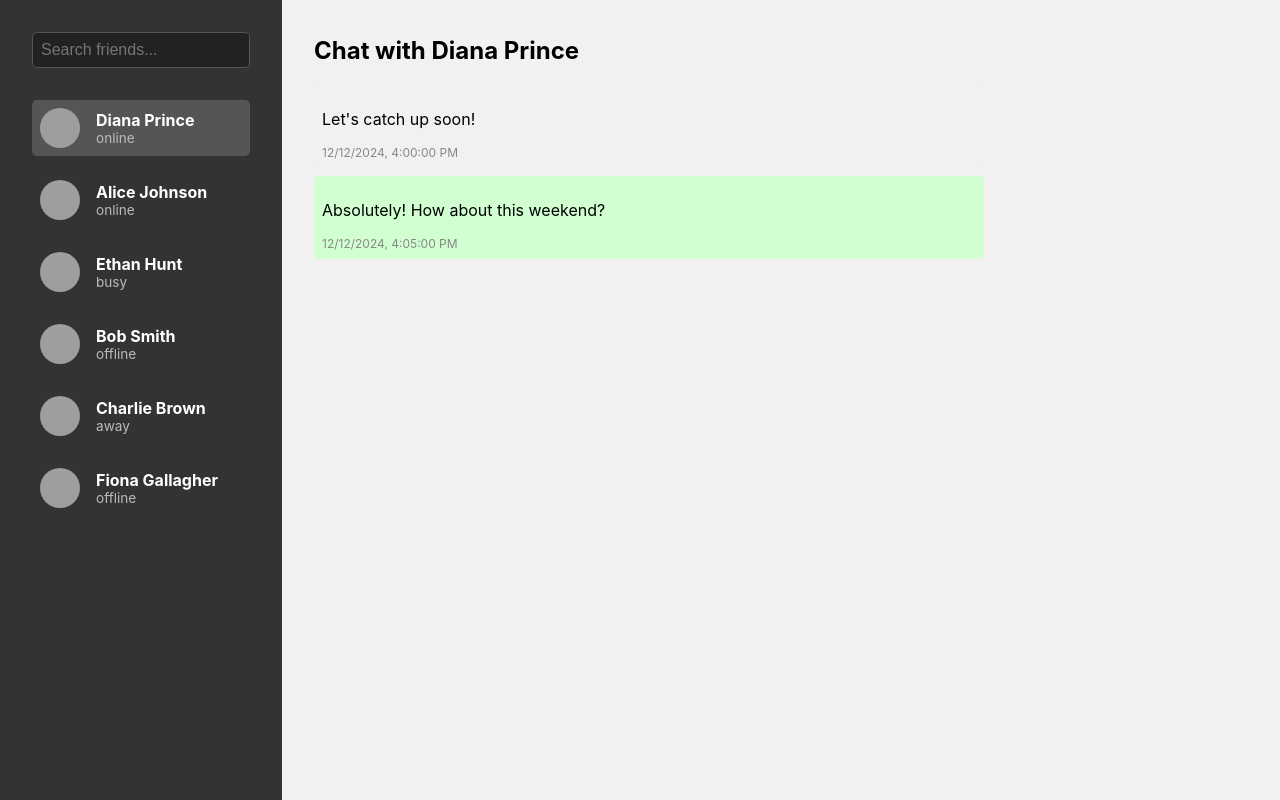
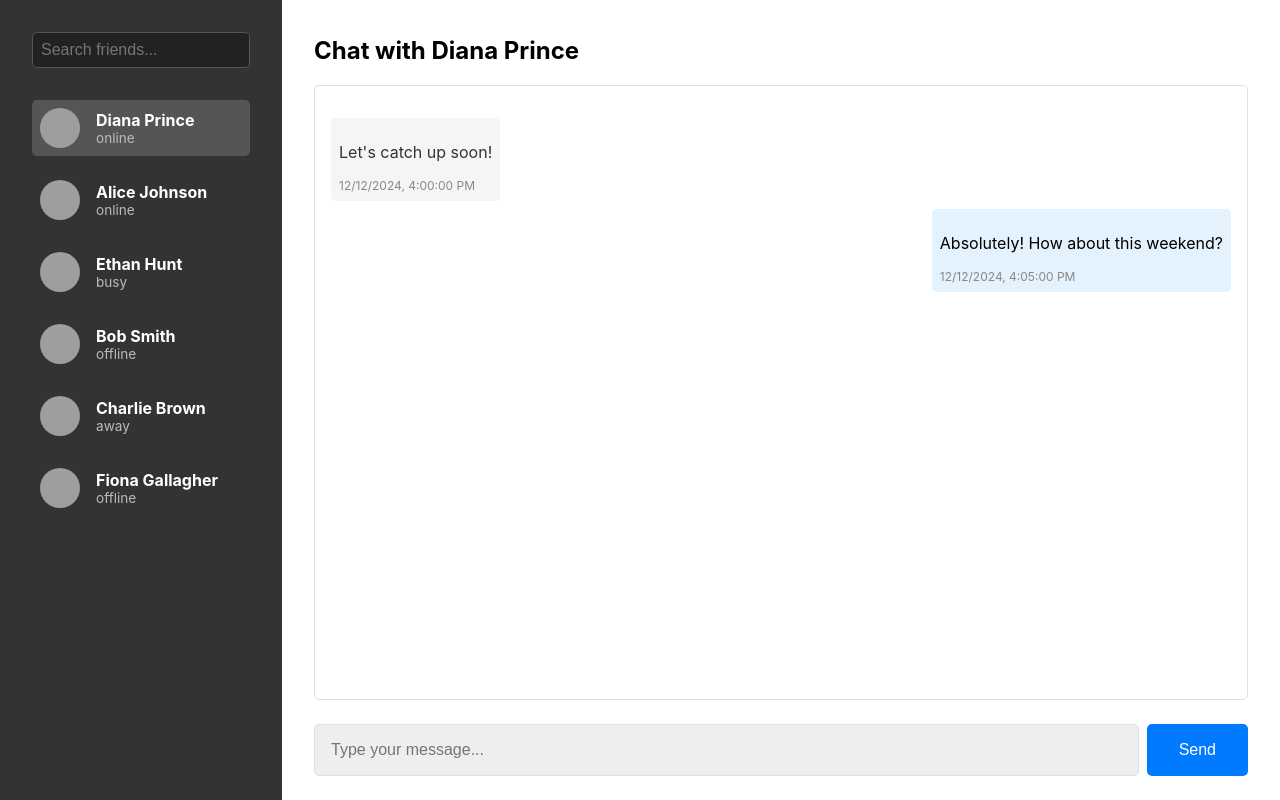
Before and after one commit to scandindian/messenger-app, a React (Vite) app: page / in a window 1280 px wide. Built offline with nearby package versions, Linux system fonts and the light colour scheme; grey boxes are pictures that could not be loaded.

Commit message:
Update styling and add functionality to send messages

```diff
--- a/src/components/App.tsx
+++ b/src/components/App.tsx
@@ -1,7 +1,11 @@
-import React, { useState } from "react";
+import React, { useEffect, useState } from "react";
 import styled from "styled-components";
 import ChatHistory from "./ChatHistory";
 import FriendsList from "./FriendsList";
+import friendsData from "../data/friendsData.json";
+import chatHistoryData from "../data/chatHistoryData.json";
+import { IFriend, IUserChat } from "../types";
+import { geFriendsListChronologically } from "../utility";
 
 const AppContainer = styled.div`
   display: flex;
@@ -18,13 +22,20 @@ const FriendsSection = styled.div`
 
 const ChatSection = styled.div`
   flex: 1;
-  background-color: #f1f1f1;
+  background-color: #fff;
   padding: 1rem;
   overflow-y: auto;
 `;
 
 const App: React.FC = () => {
   const [selectedUserId, setSelectedUserId] = useState<number | null>(null);
+  const [friendsInfo, setFriendsInfo] = useState<IFriend[]>([]);
+  const [chatHistoryInfo, setChatHistoryInfo] = useState<IUserChat[]>([]);
+
+  useEffect(() => {
+    setFriendsInfo(geFriendsListChronologically(friendsData));
+    setChatHistoryInfo(chatHistoryData);
+  }, []);
 
   return (
     <AppContainer>
@@ -32,10 +43,16 @@ const App: React.FC = () => {
         <FriendsList
           setSelectedUserId={setSelectedUserId}
           selectedUserId={selectedUserId}
+          friendsInfo={friendsInfo}
         />
       </FriendsSection>
       <ChatSection>
-        <ChatHistory selectedUserId={selectedUserId} />
+        <ChatHistory
+          selectedUserId={selectedUserId}
+          chatHistoryInfo={chatHistoryInfo}
+          friendsInfo={friendsInfo}
+          setChatHistoryInfo={setChatHistoryInfo}
+        />
       </ChatSection>
     </AppContainer>
   );
--- a/src/components/ChatHistory.tsx
+++ b/src/components/ChatHistory.tsx
@@ -1,46 +1,98 @@
-import React, { useState } from "react";
+import { useState, useEffect, FC } from "react";
 import styled from "styled-components";
-import chatHistoryData from "../data/chatHistoryData.json";
-import friendsData from "../data/friendsData.json";
+import { IFriend, IUserChat } from "../types";
+import MessageList from "./MessageList";
 
 const FullChatContainer = styled.div`
+  display: flex;
+  flex-direction: column;
+  height: 100%;
   padding: 0 1rem;
 `;
 
-const MessageList = styled.ul`
-  list-style: none;
-  padding: 0;
+const MessageInputContainer = styled.div`
+  display: flex;
+  padding: 0.5rem 0;
 `;
 
-const MessageItem = styled.li<{ $isMe: boolean }>`
-  margin-bottom: 0.5rem;
-  padding: 0.5rem;
-  background-color: ${(props) => (props.$isMe ? "#d1ffd1" : "#f1f1f1")};
-  align-self: ${(props) => (props.$isMe ? "flex-end" : "flex-start")};
+const MessageInput = styled.input`
+  flex: 1;
+  padding: 1rem;
+  font-size: 1rem;
+  background-color: #eee;
+  border: 1px solid #e0e0e0;
   border-radius: 5px;
-  max-width: 70%;
+
+  &:focus {
+    outline: none;
+    border-color: #a9a9a9;
+  }
 `;
 
-const Timestamp = styled.span`
-  display: block;
-  font-size: 0.75rem;
-  color: #888;
+const SendButton = styled.button`
+  margin-left: 0.5rem;
+  padding: 0.5rem 2rem;
+  font-size: 1rem;
+  color: #fff;
+  background-color: #007bff;
+  border: none;
+  border-radius: 5px;
+  cursor: pointer;
+
+  &:hover {
+    background-color: #0056b3;
+  }
 `;
 
-const ChatHistory: React.FC<{ selectedUserId: number | null }> = ({
+interface ChatHistoryProps {
+  selectedUserId: number | null;
+  chatHistoryInfo: IUserChat[];
+  friendsInfo: IFriend[];
+  setChatHistoryInfo: (updatedChatHistory: IUserChat[]) => void;
+}
+
+const ChatHistory: FC<ChatHistoryProps> = ({
   selectedUserId,
+  chatHistoryInfo,
+  friendsInfo,
+  setChatHistoryInfo,
 }) => {
-  const [selectedChat, setSelectedChat] = useState(
-    chatHistoryData.find((chat) => chat.userId === selectedUserId)
+  const [selectedChat, setSelectedChat] = useState<IUserChat | undefined>(
+    chatHistoryInfo.find((chat) => chat.userId === selectedUserId)
   );
+  const [newMessage, setNewMessage] = useState("");
 
-  React.useEffect(() => {
+  useEffect(() => {
     if (selectedUserId !== null) {
       setSelectedChat(
-        chatHistoryData.find((chat) => chat.userId === selectedUserId)
+        chatHistoryInfo.find((chat) => chat.userId === selectedUserId)
       );
     }
-  }, [selectedUserId]);
+  }, [selectedUserId, chatHistoryInfo]);
+
+  const handleSendMessage = () => {
+    if (!newMessage.trim() || !selectedChat) return;
+
+    const updatedChat = {
+      ...selectedChat,
+      chatHistory: [
+        ...selectedChat.chatHistory,
+        {
+          id: Date.now(),
+          content: newMessage.trim(),
+          timestamp: new Date().toISOString(),
+          sender: "me",
+        },
+      ],
+    };
+
+    const updatedChatHistory = chatHistoryInfo.map((chat) =>
+      chat.userId === selectedUserId ? updatedChat : chat
+    );
+
+    setChatHistoryInfo(updatedChatHistory);
+    setNewMessage("");
+  };
 
   if (!selectedUserId || !selectedChat) {
     return <p>Select a friend to start chatting</p>;
@@ -49,18 +101,18 @@ const ChatHistory: React.FC<{ selectedUserId: number | null }> = ({
   return (
     <FullChatContainer>
       <h2>
-        Chat with {friendsData.find((f) => f.id === selectedUserId)?.name}
+        Chat with {friendsInfo.find((f) => f.id === selectedUserId)?.name}
       </h2>
-      <MessageList>
-        {selectedChat.chatHistory.map((message) => (
-          <MessageItem key={message.id} $isMe={message.sender === "me"}>
-            <p>{message.content}</p>
-            <Timestamp>
-              {new Date(message.timestamp).toLocaleString()}
-            </Timestamp>
-          </MessageItem>
-        ))}
-      </MessageList>
+      <MessageList selectedChat={selectedChat} />
+      <MessageInputContainer>
+        <MessageInput
+          type="text"
+          placeholder="Type your message..."
+          value={newMessage}
+          onChange={(e) => setNewMessage(e.target.value)}
+        />
+        <SendButton onClick={handleSendMessage}>Send</SendButton>
+      </MessageInputContainer>
     </FullChatContainer>
   );
 };
--- a/src/components/FriendsList.tsx
+++ b/src/components/FriendsList.tsx
@@ -1,7 +1,7 @@
 import { useEffect, useState, Dispatch, SetStateAction, FC } from "react";
 import styled from "styled-components";
-import { geFriendsListChronologically } from "../utility";
 import FriendItem from "./FriendItem";
+import { IFriend } from "../types";
 
 const FriendsContainer = styled.div`
   display: flex;
@@ -27,24 +27,24 @@ const SearchBox = styled.input`
 interface FriendsListProps {
   setSelectedUserId: Dispatch<SetStateAction<number | null>>;
   selectedUserId: number | null;
+  friendsInfo: IFriend[];
 }
-
-const friendsListData = geFriendsListChronologically();
 
 const FriendsList: FC<FriendsListProps> = ({
   setSelectedUserId,
   selectedUserId,
+  friendsInfo,
 }) => {
   const [searchValue, setSearchValue] = useState("");
-  const [filteredFriends, setFilteredFriends] = useState(friendsListData);
+  const [filteredFriends, setFilteredFriends] = useState(friendsInfo);
 
   useEffect(() => {
     setFilteredFriends(
-      friendsListData.filter((friend) =>
+      friendsInfo.filter((friend) =>
         friend.name.toLowerCase().includes(searchValue.toLowerCase())
       )
     );
-  }, [searchValue]);
+  }, [searchValue, friendsInfo]);
 
   useEffect(() => {
     if (filteredFriends.length > 0) {
--- /dev/null
+++ b/src/components/MessageList.tsx
@@ -0,0 +1,61 @@
+import { FC } from "react";
+
+import styled from "styled-components";
+import { IUserChat } from "../types";
+
+const MessageListContainer = styled.div`
+  flex: 1;
+  overflow-y: auto;
+  margin-bottom: 1rem;
+  padding: 1rem;
+  background-color: #fff;
+  border-radius: 5px;
+  border: 1px solid #E0E0E0;
+`;
+
+const MessageHistory = styled.ul`
+  list-style: none;
+  padding: 0;
+  display: flex;
+  flex-direction: column;
+  gap: 0.5rem;
+`;
+
+const MessageItem = styled.li<{ $isMe: boolean }>`
+  align-self: ${(props) => (props.$isMe ? "flex-end" : "flex-start")};
+  background-color: ${(props) => (props.$isMe ? "#E3F2FD" : "#F5F5F5")};
+  color: ${(props) => (props.$isMe ? "#000" : "#333")};
+  padding: 0.5rem;
+  border-radius: 5px;
+  max-width: 70%;
+  word-wrap: break-word;
+`;
+
+const Timestamp = styled.span`
+  display: block;
+  font-size: 0.75rem;
+  color: #888;
+`;
+
+interface MessageListProps {
+  selectedChat: IUserChat;
+}
+
+const MessageList: FC<MessageListProps> = ({ selectedChat }) => {
+  return (
+    <MessageListContainer>
+      <MessageHistory>
+        {selectedChat.chatHistory.map((message) => (
+          <MessageItem key={message.id} $isMe={message.sender === "me"}>
+            <p>{message.content}</p>
+            <Timestamp>
+              {new Date(message.timestamp).toLocaleString()}
+            </Timestamp>
+          </MessageItem>
+        ))}
+      </MessageHistory>
+    </MessageListContainer>
+  );
+};
+
+export default MessageList;
--- a/src/data/friendsData.json
+++ b/src/data/friendsData.json
@@ -6,8 +6,7 @@
     "status": "online",
     "lastMessage": {
       "content": "Hey, are we still on for tonight?",
-      "timestamp": "2024-12-12T14:30:00Z",
-      "isRead": true
+      "timestamp": "2024-12-12T14:30:00Z"
     }
   },
   {
@@ -17,8 +16,7 @@
     "status": "offline",
     "lastMessage": {
       "content": "Can you send me the files?",
-      "timestamp": "2024-12-12T12:15:00Z",
-      "isRead": false
+      "timestamp": "2024-12-12T12:15:00Z"
     }
   },
   {
@@ -28,8 +26,7 @@
     "status": "away",
     "lastMessage": {
       "content": "Thanks! Got it.",
-      "timestamp": "2024-12-11T18:45:00Z",
-      "isRead": true
+      "timestamp": "2024-12-11T18:45:00Z"
     }
   },
   {
@@ -39,8 +36,7 @@
     "status": "online",
     "lastMessage": {
       "content": "Let's catch up soon!",
-      "timestamp": "2024-12-12T16:00:00Z",
-      "isRead": false
+      "timestamp": "2024-12-12T16:00:00Z"
     }
   },
   {
@@ -50,8 +46,7 @@
     "status": "busy",
     "lastMessage": {
       "content": "I'll call you back in 10.",
-      "timestamp": "2024-12-12T13:45:00Z",
-      "isRead": false
+      "timestamp": "2024-12-12T13:45:00Z"
     }
   },
   {
@@ -61,8 +56,7 @@
     "status": "offline",
     "lastMessage": {
       "content": "Happy birthday!",
-      "timestamp": "2024-12-10T09:00:00Z",
-      "isRead": true
+      "timestamp": "2024-12-10T09:00:00Z"
     }
   }
 ]
--- a/src/utility/index.ts
+++ b/src/utility/index.ts
@@ -1,6 +1,6 @@
-import friendsData from "../data/friendsData.json";
+import { IFriend } from "../types";
 
-export const geFriendsListChronologically = () => {
+export const geFriendsListChronologically = (friendsData: IFriend[]) => {
   return friendsData.sort(
     (a, b) =>
       new Date(b.lastMessage.timestamp).getTime() -
```
Also changed, not shown: src/types/index.ts (+12 -1 lines).
